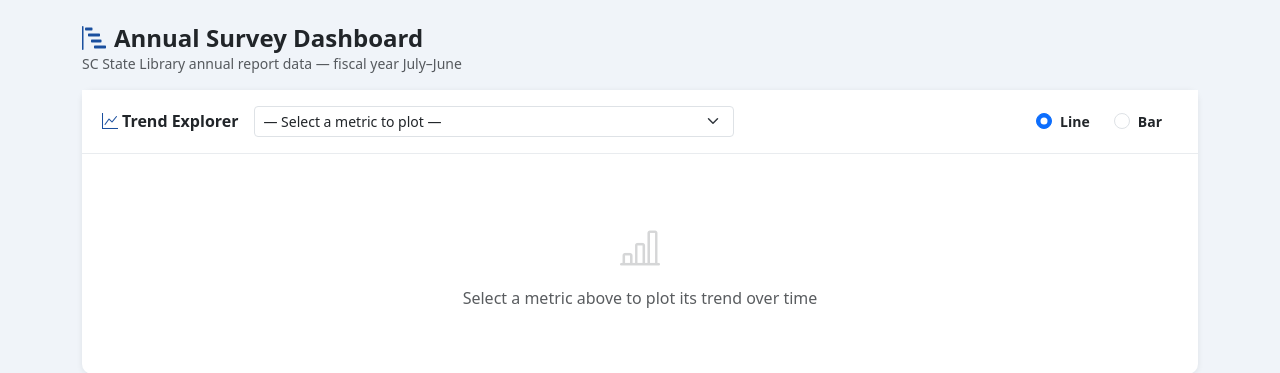
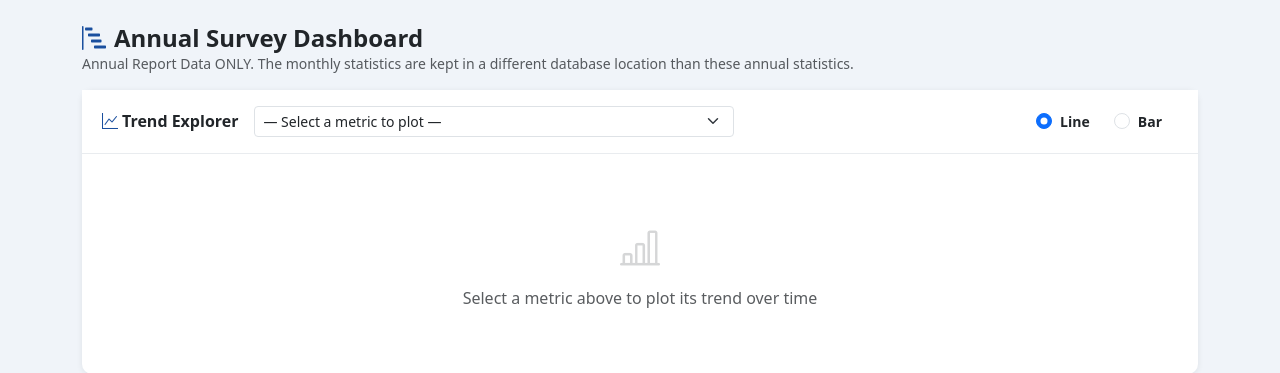
Before and after one commit to mdcasa/librarystats-ycl, a Flask app: page /annual-survey in a window 1280 px wide. Shown: the part 64-437 px from the top of the page. Run offline with Flask 3, Linux system fonts and the light colour scheme; a user stored in the database is signed in; data that the repository does not hold is empty; parts of the project's set-up code (start-up, migrations or seed data) failed here and were passed over.

Commit message:
Update Annual Survey Dashboard subtitle text
Co-Authored-By: Claude Sonnet 4.6 <noreply@anthropic.com>

```diff
--- a/templates/annual/dashboard.html
+++ b/templates/annual/dashboard.html
@@ -5,7 +5,7 @@
 <div class="d-flex align-items-center justify-content-between mb-3 flex-wrap gap-2">
   <div>
     <h1 class="h4 fw-bold mb-0"><i class="bi bi-bar-chart-steps me-2 text-primary"></i>Annual Survey Dashboard</h1>
-    <p class="text-muted small mb-0">SC State Library annual report data — fiscal year July–June</p>
+    <p class="text-muted small mb-0">Annual Report Data ONLY. The monthly statistics are kept in a different database location than these annual statistics.</p>
   </div>
   <div class="d-flex gap-2 align-items-center flex-wrap">
     {% if latest_year %}
```
